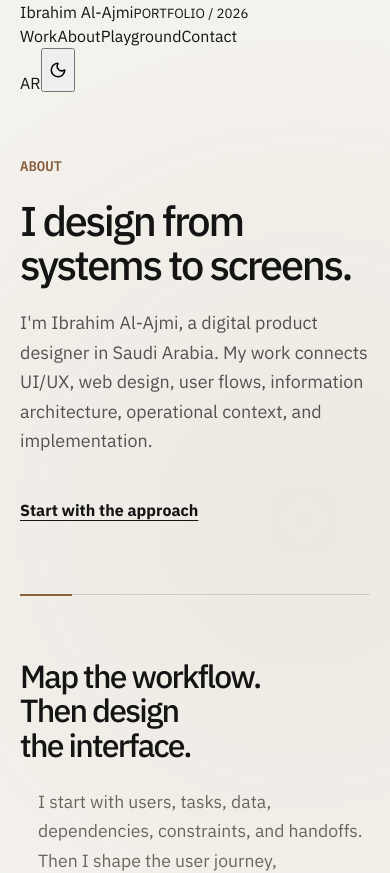
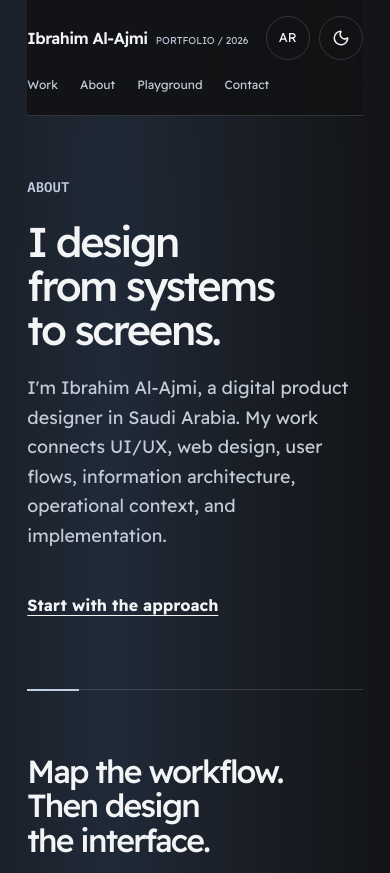
Before and after one commit to budctx/ibrahim-portfolio, a Next.js app: page /about in a window 390 px wide. Shown: the top 873 px of the page. Built offline with nearby package versions, Linux system fonts and the light colour scheme.

Commit message:
design: match real published Readex Pro dark scene and gallery styling

```diff
--- a/src/app/portfolio-interior.css
+++ b/src/app/portfolio-interior.css
@@ -1,3 +1,251 @@
+@import url('https://fonts.googleapis.com/css2?family=Readex+Pro:wght@400;500;600;700&display=swap');
+
+/* The live / and /en routes serve the approved dark, Readex Pro scene.
+   Interior articles adopt its typography, atmospheric blue/black palette,
+   wordmark and circular controls. This scopes changes to Next.js interior pages. */
+.cvPage.cvInteriorPage {
+  --bg: #111214;
+  --fg: #f3f4f5;
+  --muted: #b8c3d2;
+  --line: #ffffff25;
+  --surface: #151a22;
+  --surface-strong: #202a39;
+  --focus: #dbe7ff;
+  --cv-accent: #c0cee1;
+  --cv-hairline: #ffffff25;
+  --cv-ink-soft: #c3cbd7;
+  --cv-focus: #dbe7ff;
+  color: var(--fg);
+  color-scheme: dark;
+  background: radial-gradient(ellipse at 28% 13%, #202a39 0%, #191d24 38%, #111214 76%);
+  font-family: 'Readex Pro', var(--font-plex-arabic), var(--font-plex-sans), sans-serif;
+}
+
+html[data-theme='dark'] .cvPage.cvInteriorPage {
+  --cv-accent: #c0cee1;
+  --cv-hairline: #ffffff25;
+}
+
+html[data-theme='light'] .cvPage.cvInteriorPage {
+  --bg: #f3f4f5;
+  --fg: #191c22;
+  --muted: #5b6878;
+  --line: #c4cede;
+  --surface: #e5e9ef;
+  --surface-strong: #dbe3ef;
+  --focus: #29435b;
+  --cv-accent: #29435b;
+  --cv-hairline: #c4cede;
+  --cv-ink-soft: #445166;
+  --cv-focus: #29435b;
+  color-scheme: light;
+  background: radial-gradient(ellipse at 25% 9%, #dce6f0 0%, #eef1f5 40%, #f3f4f5 80%);
+}
+
+.cvInteriorPage .cvInteriorFrame {
+  width: min(1320px, 86%);
+}
+
+.cvInteriorPage .portfolioHeader {
+  position: sticky;
+  top: 0;
+  z-index: 80;
+  min-height: 100px;
+  display: grid;
+  grid-template-columns: auto minmax(0, 1fr) auto;
+  align-items: center;
+  gap: clamp(16px, 2.4vw, 34px);
+  border-bottom: 1px solid var(--cv-hairline);
+  background: color-mix(in srgb, var(--bg) 91%, transparent);
+  backdrop-filter: blur(18px);
+}
+
+.cvInteriorPage .portfolioWordmark {
+  display: flex;
+  flex-wrap: wrap;
+  align-items: baseline;
+  column-gap: 12px;
+  row-gap: 1px;
+  min-height: 44px;
+  align-content: center;
+  white-space: nowrap;
+}
+
+.cvInteriorPage .portfolioWordmark span {
+  font-size: 19px;
+  font-weight: 600;
+  letter-spacing: -.5px;
+}
+
+.cvInteriorPage .portfolioWordmark small {
+  color: var(--muted);
+  font-size: 12px;
+  font-weight: 400;
+}
+
+.cvInteriorPage .portfolioNavigation {
+  display: flex;
+  flex-wrap: wrap;
+  justify-content: center;
+  align-items: center;
+  column-gap: clamp(12px, 1.6vw, 26px);
+  row-gap: 8px;
+  min-width: 0;
+}
+
+.cvInteriorPage .portfolioNavigation a {
+  display: inline-flex;
+  align-items: center;
+  min-height: 44px;
+  color: var(--cv-ink-soft);
+  font-size: clamp(.75rem, 1vw, .88rem);
+  font-weight: 400;
+  white-space: nowrap;
+}
+
+.cvInteriorPage .portfolioNavigation a:hover,
+.cvInteriorPage .portfolioNavigation a:focus-visible {
+  color: var(--fg);
+  text-decoration: underline;
+  text-underline-offset: .3em;
+}
+
+.cvInteriorPage .portfolioControls {
+  display: flex;
+  align-items: center;
+  gap: 9px;
+}
+
+.cvInteriorPage .portfolioLanguage,
+.cvInteriorPage .portfolioControls .themeToggle {
+  width: 44px;
+  height: 44px;
+  min-width: 44px;
+  min-height: 44px;
+  padding: 0;
+  display: grid;
+  place-items: center;
+  border: 1px solid var(--cv-hairline);
+  border-radius: 50%;
+  color: var(--fg);
+  background: transparent;
+  cursor: pointer;
+  font-family: inherit;
+  font-size: .8rem;
+  font-weight: 400;
+  transition: background .2s, border-color .2s;
+}
+
+.cvInteriorPage .portfolioControls .themeToggle svg {
+  width: 18px;
+  height: 18px;
+}
+
+.cvInteriorPage .portfolioLanguage:hover,
+.cvInteriorPage .portfolioControls .themeToggle:hover {
+  background: color-mix(in srgb, var(--fg) 9%, transparent);
+  border-color: color-mix(in srgb, var(--fg) 42%, transparent);
+}
+
+.cvInteriorPage .portfolioLanguage:focus-visible,
+.cvInteriorPage .portfolioControls .themeToggle:focus-visible {
+  outline: 2px solid var(--cv-focus);
+  outline-offset: 4px;
+}
+
+/* The public scenes and graphic gallery use Readex Pro, not Plex Mono captions. */
+.cvInteriorPage .pageIntro > .eyebrow,
+.cvInteriorPage .aboutSplit .eyebrow,
+.cvInteriorPage .caseHeading > .eyebrow,
+.cvInteriorPage .caseTools,
+.cvInteriorPage .caseContents span,
+.cvInteriorPage .caseChapterHeading .eyebrow {
+  font-family: inherit;
+  letter-spacing: 0;
+}
+
+.cvInteriorPage .projectCardMedia,
+.cvInteriorPage .caseEvidence a {
+  border-radius: 20px;
+  overflow: hidden;
+}
+
+.cvInteriorPage .projectCard {
+  transition: transform .4s cubic-bezier(.2,.8,.2,1);
+}
+
+@media (hover:hover) and (pointer:fine) {
+  .cvInteriorPage .projectCard:hover {
+    transform: translateY(-5px);
+  }
+}
+
+@media (max-width: 980px) {
+  .cvInteriorPage .portfolioHeader {
+    grid-template-columns: minmax(0, 1fr) auto;
+    padding-block: 16px 8px;
+    row-gap: 3px;
+  }
+
+  .cvInteriorPage .portfolioNavigation {
+    grid-column: 1 / -1;
+    grid-row: 2;
+    justify-content: flex-start;
+    flex-wrap: nowrap;
+    overflow-x: auto;
+    scrollbar-width: thin;
+    gap: 22px;
+  }
+
+  .cvInteriorPage .portfolioControls {
+    grid-column: 2;
+    grid-row: 1;
+  }
+
+  .cvInteriorPage .portfolioWordmark {
+    grid-column: 1;
+    grid-row: 1;
+  }
+}
+
+@media (max-width: 760px) {
+  .cvInteriorPage .portfolioHeader {
+    min-height: 108px;
+  }
+
+  .cvInteriorPage .portfolioWordmark {
+    white-space: normal;
+    column-gap: 8px;
+  }
+
+  .cvInteriorPage .portfolioWordmark span {
+    font-size: 16px;
+  }
+
+  .cvInteriorPage .portfolioWordmark small {
+    font-size: 10px;
+  }
+
+  .cvInteriorPage .portfolioNavigation a {
+    font-size: 12px;
+  }
+
+  .cvInteriorPage .cvInteriorFrame {
+    width: 86%;
+  }
+}
+
+@media (prefers-reduced-motion: reduce) {
+  .cvInteriorPage .portfolioLanguage,
+  .cvInteriorPage .portfolioControls .themeToggle,
+  .cvInteriorPage .projectCard {
+    transition: none;
+  }
+
+  .cvInteriorPage .projectCard:hover {
+    transform: none;
+  }
+}
 /* Interior portfolio routes — derived from the approved homepage editorial system.
    All additions are scoped: the homepage and Graphic Design Gallery remain unchanged. */
 
```
